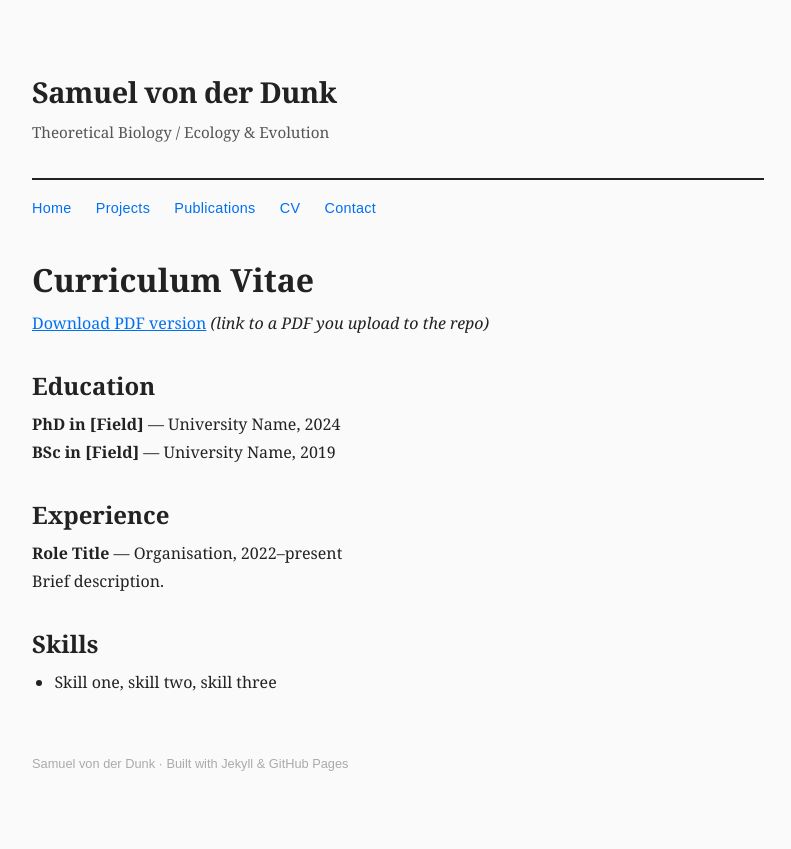
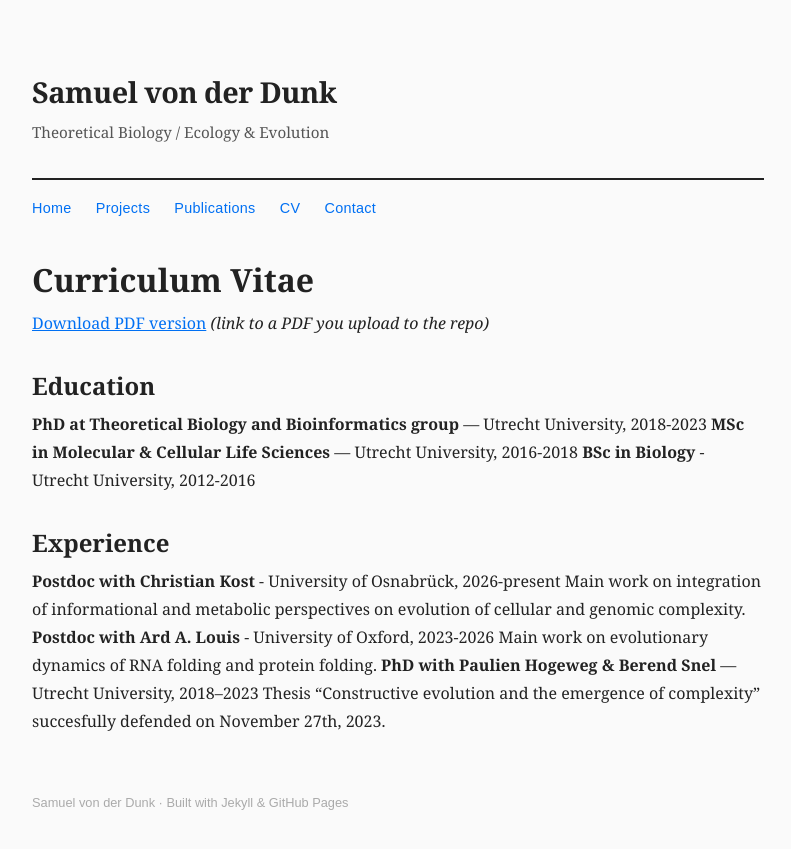
Before and after one commit to samvonderdunk/samvonderdunk.github.io, a Jekyll site: the page built from cv.md, in a window 1280 px wide. Shown: the top 849 px of the page, without its empty margins (242-1033 px from the left). Built offline with Jekyll 4.4.1, drawn with Linux system fonts in a browser that asks for light colours.

Commit message:
Update cv.md

```diff
--- a/cv.md
+++ b/cv.md
@@ -5,18 +5,19 @@ title: CV
 
 # Curriculum Vitae
 
-[Download PDF version](#) *(link to a PDF you upload to the repo)*
+[Download PDF version](CV.pdf) *(link to a PDF you upload to the repo)*
 
 ## Education
 
-**PhD in [Field]** — University Name, 2024
-**BSc in [Field]** — University Name, 2019
+**PhD at Theoretical Biology and Bioinformatics group** — Utrecht University, 2018-2023
+**MSc in Molecular & Cellular Life Sciences** — Utrecht University, 2016-2018
+**BSc in Biology** - Utrecht University, 2012-2016
 
 ## Experience
 
-**Role Title** — Organisation, 2022–present
-Brief description.
-
-## Skills
-
-- Skill one, skill two, skill three
+**Postdoc with Christian Kost** - University of Osnabrück, 2026-present
+Main work on integration of informational and metabolic perspectives on evolution of cellular and genomic complexity.
+**Postdoc with Ard A. Louis** - University of Oxford, 2023-2026
+Main work on evolutionary dynamics of RNA folding and protein folding.
+**PhD with Paulien Hogeweg & Berend Snel** — Utrecht University, 2018–2023
+Thesis “Constructive evolution and the emergence of complexity” succesfully defended on November 27th, 2023.
```
